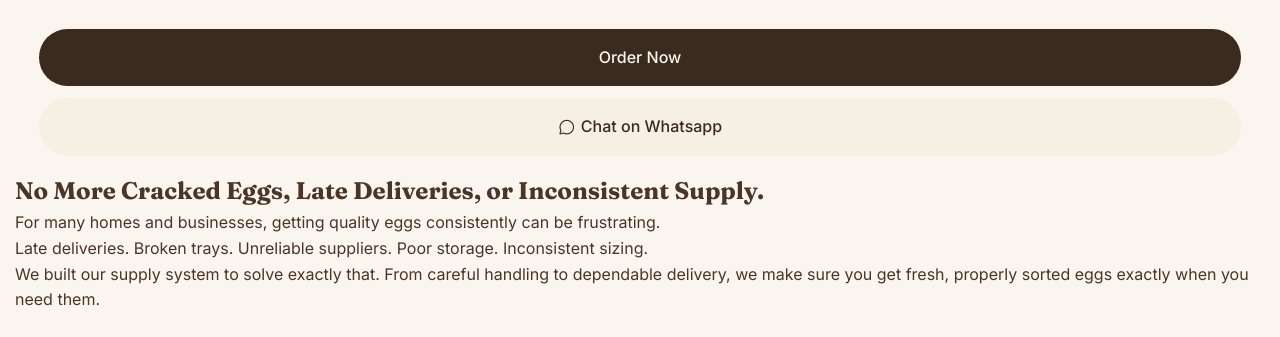
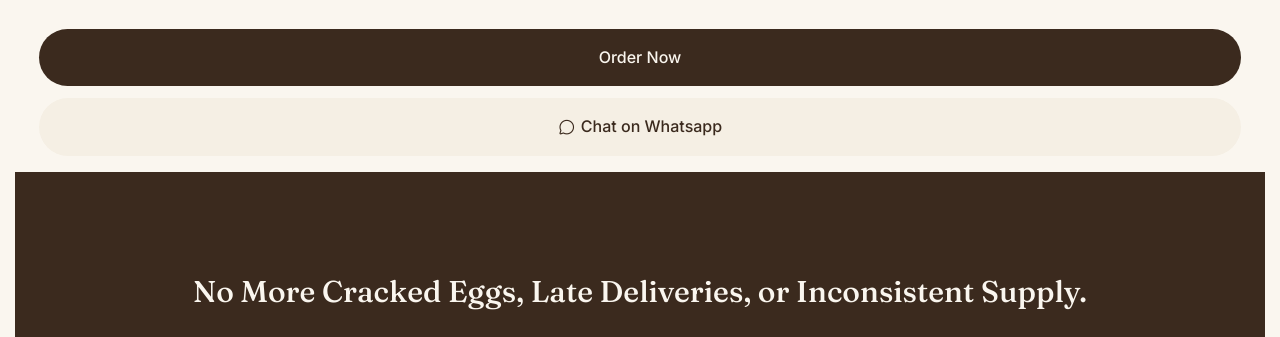
Before and after one commit to Eshemzy/100-STM-06-Landing-Page, a plain HTML site: page index.html in a window 1280 px wide. Shown: the part 420-757 px from the top of the page. Drawn offline with nearby package versions, Linux system fonts and the light colour scheme.

Commit message:
Added styles for problem section; defined layout, typography, and color scheme

```diff
--- a/css/style.css
+++ b/css/style.css
@@ -194,3 +194,26 @@ a.logo {
   font-size: 16px;
   font-weight: 500;
 }
+.problem-inner {
+  padding: 96px 24px;
+  background: var(--pry-clr);
+  display: flex;
+  flex-direction: column;
+  gap: 24px;
+  text-align: center;
+}
+.problem-inner h2 {
+  font-size: 30px;
+  color: var(--sec-clr);
+  font-weight: 500;
+}
+.problem-inner p:not(.focus) {
+  font-size: 18px;
+  color: #faf6efcc;
+  font-weight: 300;
+}
+.problem-inner p.focus {
+  font-size: 18px;
+  color: var(--tet-txt-clr);
+  font-weight: 500;
+}
```
